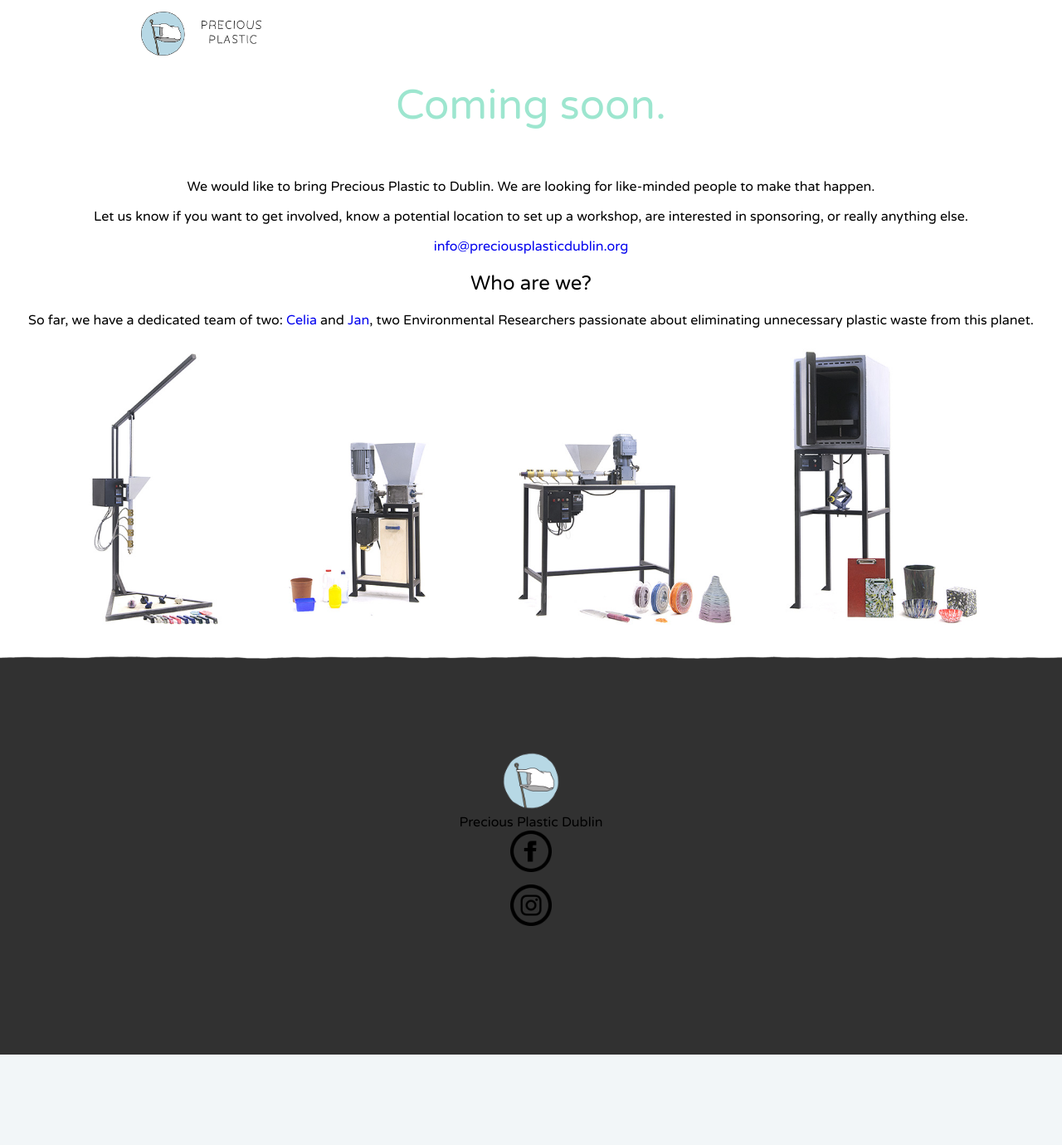
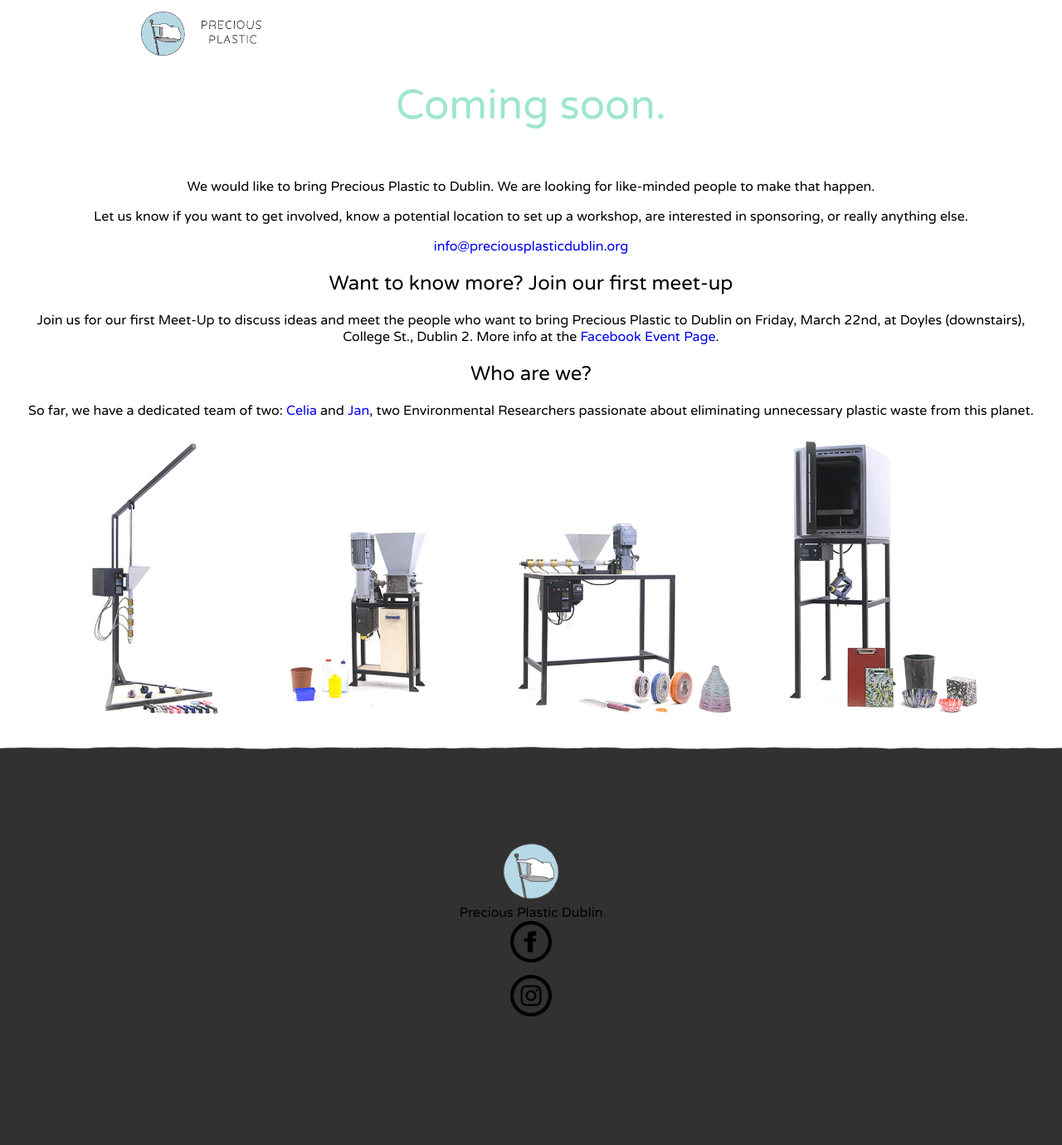
Before and after one commit to preciousplasticdublin/preciousplasticdublin.github.io, a Jekyll site: the page built from en/index.html, in a window 1280 px wide. Shown: the whole page at 83% size. Built offline with Jekyll 4.4.1, drawn with Linux system fonts in a browser that asks for light colours; before the commit the page ends 1271 px from its top, so only the background shows below that.

Commit message:
adds FB event

```diff
--- a/en/index.html
+++ b/en/index.html
@@ -23,6 +23,13 @@
 
     <a href="mailto:info@preciousplasticdublin.org">info@preciousplasticdublin.org</a>
 
+    <h2>Want to know more? Join our first meet-up</h2>
+
+    <p>
+
+      Join us for our first Meet-Up to discuss ideas and meet the people who want to bring Precious Plastic to Dublin on Friday, March 22nd, at Doyles (downstairs), College St., Dublin 2. More info at the <a href="https://www.facebook.com/events/269311793990155/" target="_blank">Facebook Event Page</a>.
+    </p>
+
 
     <h2>Who are we?</h2>
 
```
